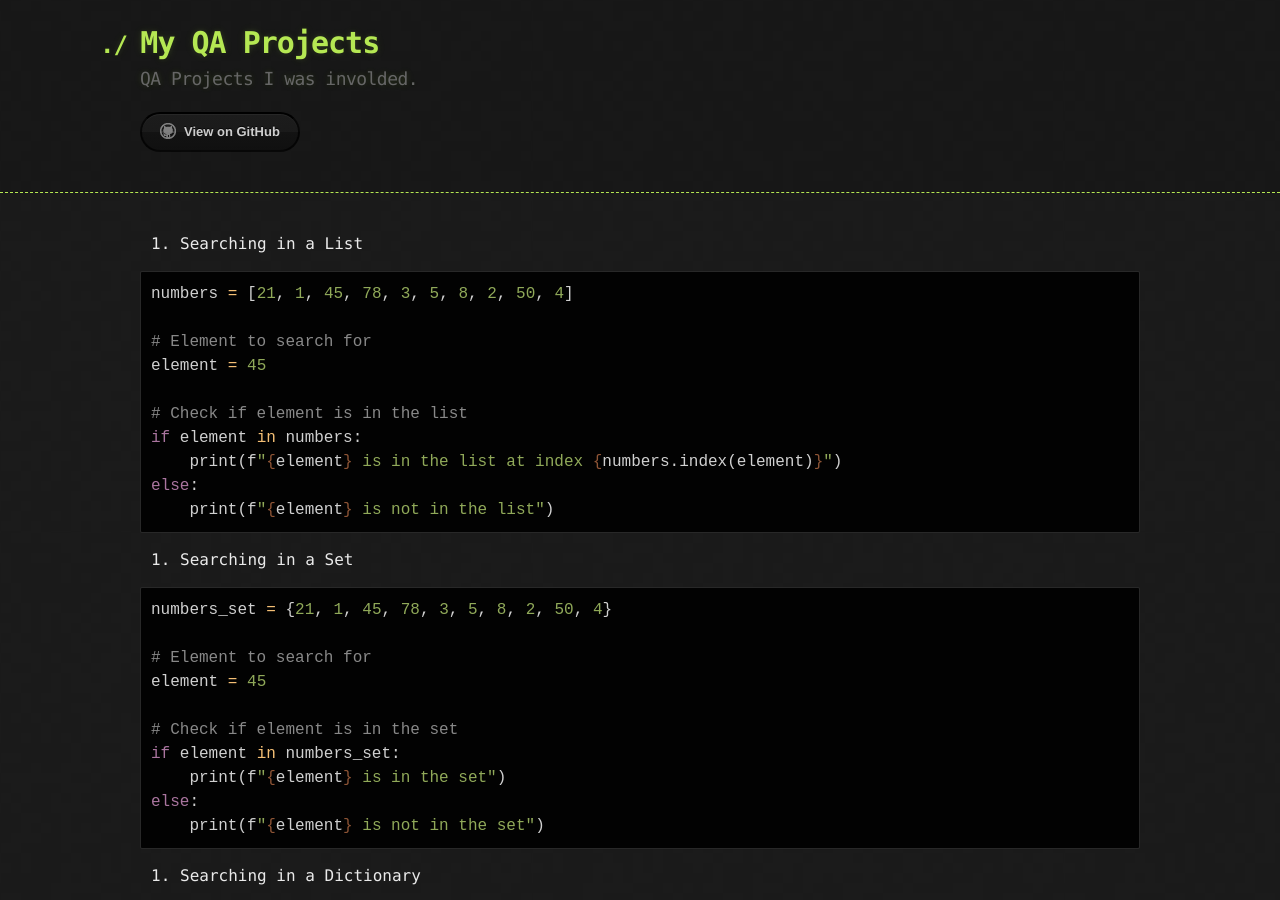
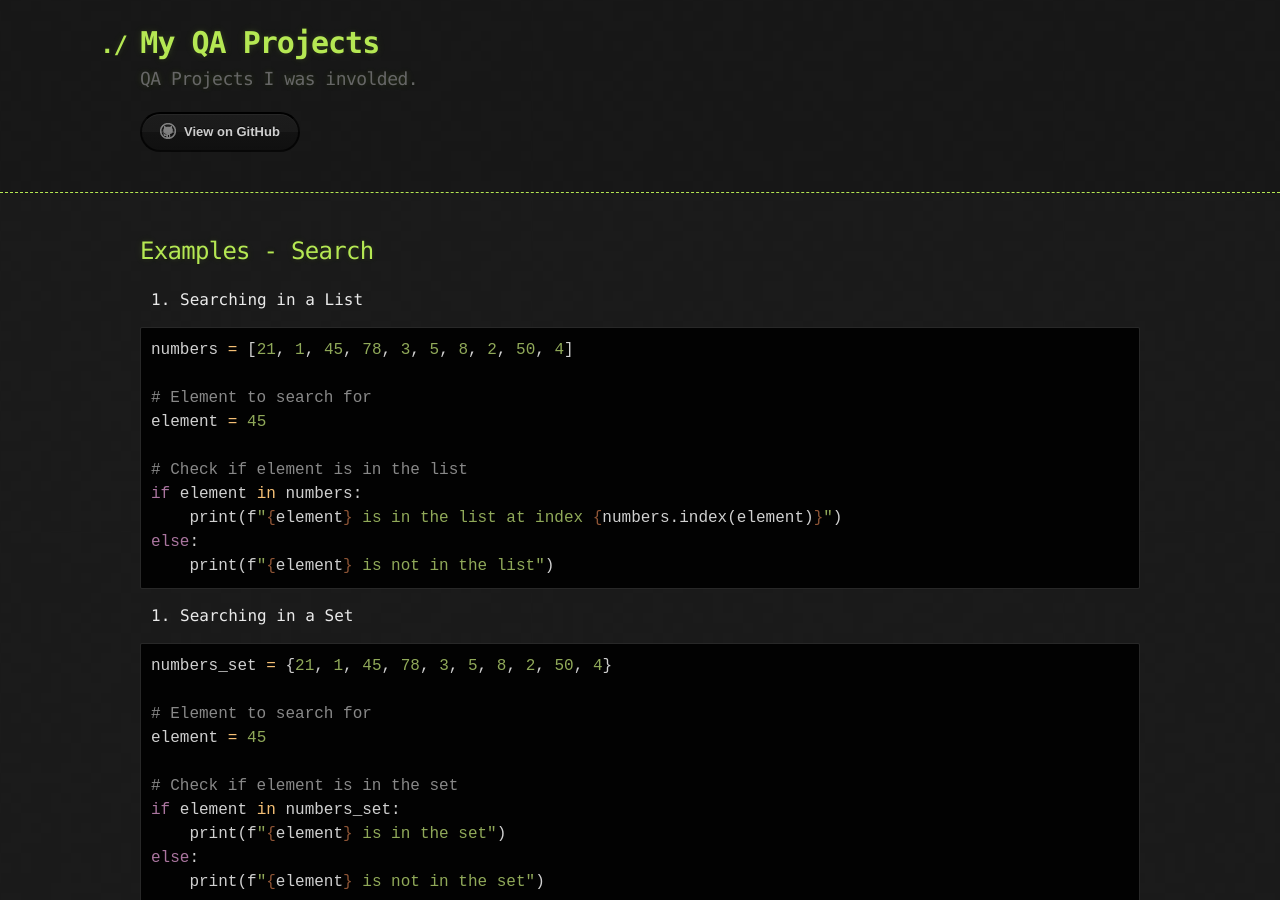
Before and after one commit to sciustechnologia/sciustechnologia.github.io, a Jekyll site: the page built from python/04_xamp/02_search 2.md, in a window 1280 px wide and 900 px high. Built offline with Jekyll 4.4.1, drawn with Linux system fonts in a browser that asks for light colours.

Commit message:
Update 02_search 2.md

```diff
--- a/python/04_xamp/02_search 2.md
+++ b/python/04_xamp/02_search 2.md
@@ -2,6 +2,8 @@
 title: Python - Examples of Application - Search
 layout: default
 ---
+
+## Examples - Search
 
 1. Searching in a List
 
```
